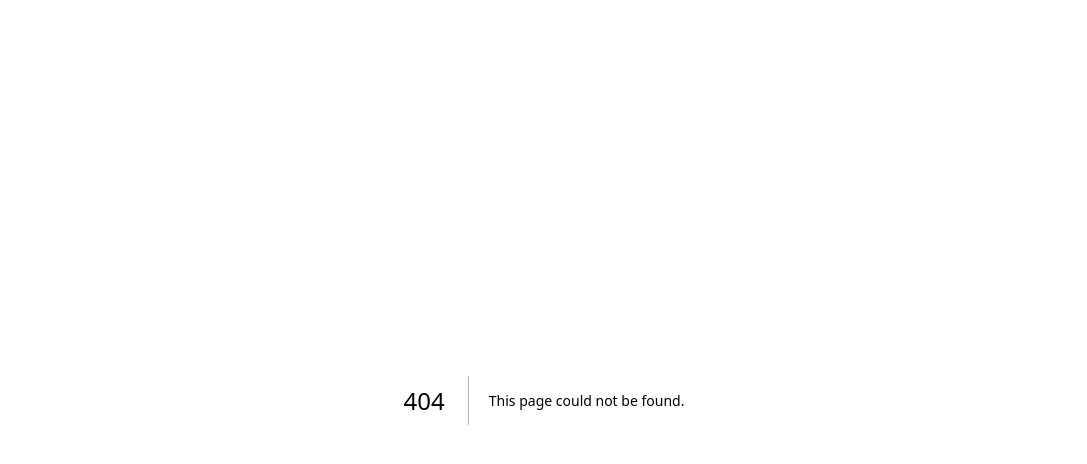
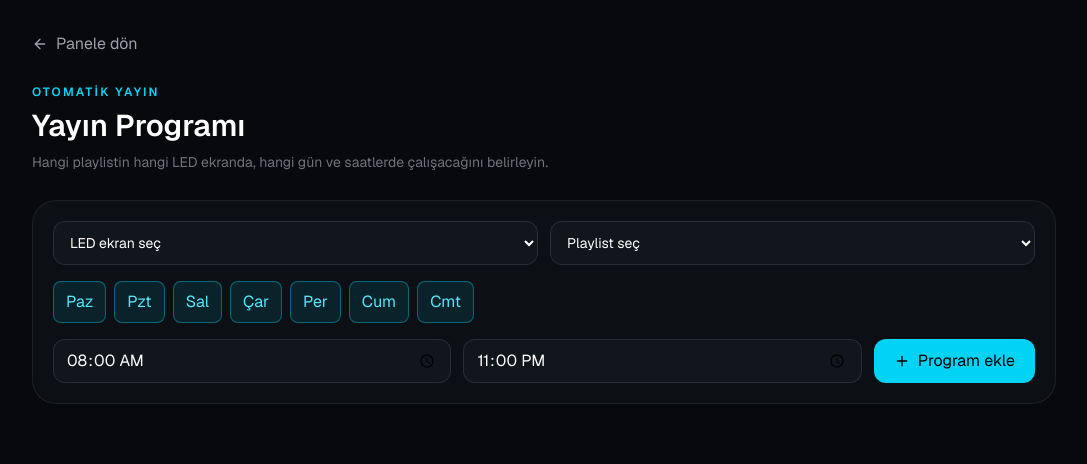
Before and after one commit to denledglobal-ops/den-led-studio, a Next.js app: page /yayin-programi in a window 1280 px wide. Before the commit this address had no page. Shown: the top 464 px of the page, without its empty margins (96-1183 px from the left). Built offline with nearby package versions, Linux system fonts and the light colour scheme; no server answers; the database is empty.

Commit message:
Add LED broadcast schedule manager

```diff
--- /dev/null
+++ b/src/app/yayin-programi/page.tsx
@@ -0,0 +1,30 @@
+"use client";
+import { useEffect,useState } from "react";
+import { useRouter } from "next/navigation";
+import { ArrowLeft,CalendarClock,Plus,Trash2 } from "lucide-react";
+import { createClient } from "@/lib/supabase/client";
+type Row={id:string;screen_id:string;playlist_id:string;daily_start:string|null;daily_end:string|null;days_of_week:number[];priority:number;is_active:boolean;screens:{name:string}|null;playlists:{name:string}|null};
+const dayNames=["Paz","Pzt","Sal","Çar","Per","Cum","Cmt"];
+export default function SchedulesPage(){
+ const router=useRouter(); const [screens,setScreens]=useState<any[]>([]); const [playlists,setPlaylists]=useState<any[]>([]); const [rows,setRows]=useState<Row[]>([]);
+ const [screenId,setScreenId]=useState(""); const [playlistId,setPlaylistId]=useState(""); const [start,setStart]=useState("08:00"); const [end,setEnd]=useState("23:00"); const [days,setDays]=useState([1,2,3,4,5,6,0]); const [error,setError]=useState<string|null>(null);
+ async function load(){const s=createClient(); const {data:o}=await s.from("organizations").select("id").limit(1).maybeSingle(); if(!o)return;
+  const [a,b,c]=await Promise.all([s.from("screens").select("id,name").eq("organization_id",o.id).order("name"),s.from("playlists").select("id,name").eq("organization_id",o.id).eq("is_active",true).order("name"),s.from("screen_schedules").select("id,screen_id,playlist_id,daily_start,daily_end,days_of_week,priority,is_active,screens(name),playlists(name)").order("priority",{ascending:false}).order("created_at",{ascending:false})]);
+  setScreens(a.data??[]);setPlaylists(b.data??[]);setRows((c.data??[]) as unknown as Row[]); if(a.data?.length&&!screenId)setScreenId(a.data[0].id); if(b.data?.length&&!playlistId)setPlaylistId(b.data[0].id);
+ }
+ useEffect(()=>{load();},[]);
+ function toggleDay(d:number){setDays(x=>x.includes(d)?x.filter(v=>v!==d):[...x,d]);}
+ async function add(){if(!screenId||!playlistId||!days.length)return; setError(null); const {error}=await createClient().from("screen_schedules").insert({screen_id:screenId,playlist_id:playlistId,daily_start:start,daily_end:end,days_of_week:days,priority:0,is_active:true}); if(error){setError(error.message);return;} await load();}
+ async function remove(id:string){await createClient().from("screen_schedules").delete().eq("id",id);await load();}
+ return <main className="min-h-screen bg-[#07090d] p-5 text-white sm:p-8"><div className="mx-auto max-w-5xl">
+  <button onClick={()=>router.push("/")} className="mb-7 flex items-center gap-2 text-sm text-zinc-400 hover:text-white"><ArrowLeft size={16}/>Panele dön</button>
+  <p className="text-xs font-semibold tracking-[.18em] text-cyan-400">OTOMATİK YAYIN</p><h1 className="mt-2 text-3xl font-semibold">Yayın Programı</h1><p className="mt-2 text-sm text-zinc-500">Hangi playlistin hangi LED ekranda, hangi gün ve saatlerde çalışacağını belirleyin.</p>
+  {error&&<div className="mt-5 rounded-xl border border-red-400/20 bg-red-400/5 p-3 text-sm text-red-300">{error}</div>}
+  <section className="mt-7 rounded-3xl border border-white/[.07] bg-[#0c0f14] p-5">
+   <div className="grid gap-3 md:grid-cols-2"><select value={screenId} onChange={e=>setScreenId(e.target.value)} className="h-11 rounded-xl border border-white/10 bg-[#11151c] px-3 text-sm"><option value="">LED ekran seç</option>{screens.map(x=><option key={x.id} value={x.id}>{x.name}</option>)}</select><select value={playlistId} onChange={e=>setPlaylistId(e.target.value)} className="h-11 rounded-xl border border-white/10 bg-[#11151c] px-3 text-sm"><option value="">Playlist seç</option>{playlists.map(x=><option key={x.id} value={x.id}>{x.name}</option>)}</select></div>
+   <div className="mt-4 flex flex-wrap gap-2">{dayNames.map((n,d)=><button key={n} onClick={()=>toggleDay(d)} className={`rounded-lg border px-3 py-2 text-xs ${days.includes(d)?"border-cyan-400/40 bg-cyan-400/10 text-cyan-300":"border-white/10 text-zinc-500"}`}>{n}</button>)}</div>
+   <div className="mt-4 grid gap-3 sm:grid-cols-[1fr_1fr_auto]"><input type="time" value={start} onChange={e=>setStart(e.target.value)} className="h-11 rounded-xl border border-white/10 bg-[#11151c] px-3"/><input type="time" value={end} onChange={e=>setEnd(e.target.value)} className="h-11 rounded-xl border border-white/10 bg-[#11151c] px-3"/><button onClick={add} className="flex h-11 items-center justify-center gap-2 rounded-xl bg-cyan-400 px-5 text-sm font-semibold text-black"><Plus size={16}/>Program ekle</button></div>
+  </section>
+  <div className="mt-6 space-y-3">{rows.map(r=><div key={r.id} className="flex items-center gap-4 rounded-2xl border border-white/[.07] bg-[#0c0f14] p-4"><div className="grid h-10 w-10 place-items-center rounded-xl bg-cyan-400/10 text-cyan-300"><CalendarClock size={18}/></div><div className="min-w-0 flex-1"><p className="text-sm font-medium">{r.screens?.name||"LED ekran"} · {r.playlists?.name||"Playlist"}</p><p className="mt-1 text-xs text-zinc-500">{r.days_of_week.map(d=>dayNames[d]).join(", ")} · {r.daily_start?.slice(0,5)}–{r.daily_end?.slice(0,5)}</p></div><button onClick={()=>remove(r.id)} className="rounded-lg p-2 text-zinc-600 hover:text-red-300"><Trash2 size={16}/></button></div>)}</div>
+ </div></main>
+}
```
